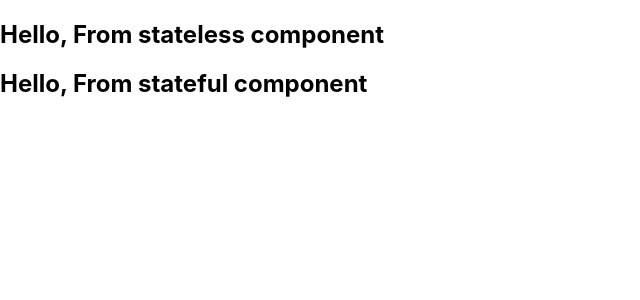
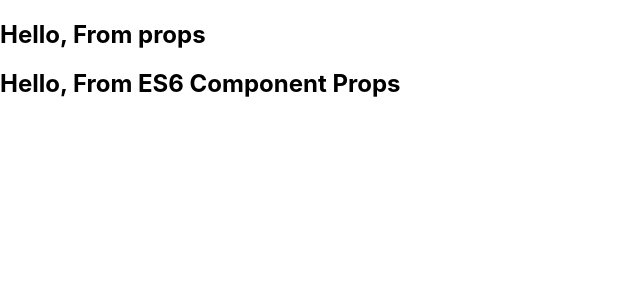
Before and after one commit to shibbirweb/reactjs-practice, a React (Create React App) app: page / in a window 1280 px wide. Shown: the top 300 px of the page, without its empty margins (0-640 px from the left). Built offline with nearby package versions, Linux system fonts and the light colour scheme.

Commit message:
Functional & ES6 Components

```diff
--- /dev/null
+++ b/src/components/Message.js
@@ -0,0 +1,8 @@
+// functional / stateless component
+import React from "react";
+
+function Message(props){
+    return (<h2>Hello, {props.message}</h2>)
+}
+
+export default Message
--- /dev/null
+++ b/src/components/MyApp.js
@@ -0,0 +1,17 @@
+// es6/ stateful Component
+import React, {Component} from "react";
+
+class MyApp extends Component{
+
+    constructor(props) {
+        super(props);
+    }
+
+    render(){
+        return (
+            <h2>Hello, {this.props.message}</h2>
+        )
+    }
+}
+
+export default MyApp;
--- a/src/index.js
+++ b/src/index.js
@@ -3,27 +3,15 @@ import ReactDOM from 'react-dom';
 import './index.css';
 //import App from './App';
 import * as serviceWorker from './serviceWorker';
+import MyApp from "./components/MyApp";
+import Message from "./components/Message";
 
-
-// functional / stateless component
-function Message(props){
-    return (<h2>Hello, From stateless component</h2>)
-}
-
-// es6/ stateful Component
-class MyApp extends React.Component{
-    render(){
-        return (
-            <h2>Hello, From stateful component</h2>
-        )
-    }
-}
 
 ReactDOM.render(
   <React.StrictMode>
     <div>
-        <Message/>
-        <MyApp/>
+        <Message message="From props"/>
+        <MyApp message="From ES6 Component Props"/>
     </div>
   </React.StrictMode>,
   document.getElementById('root')
```
